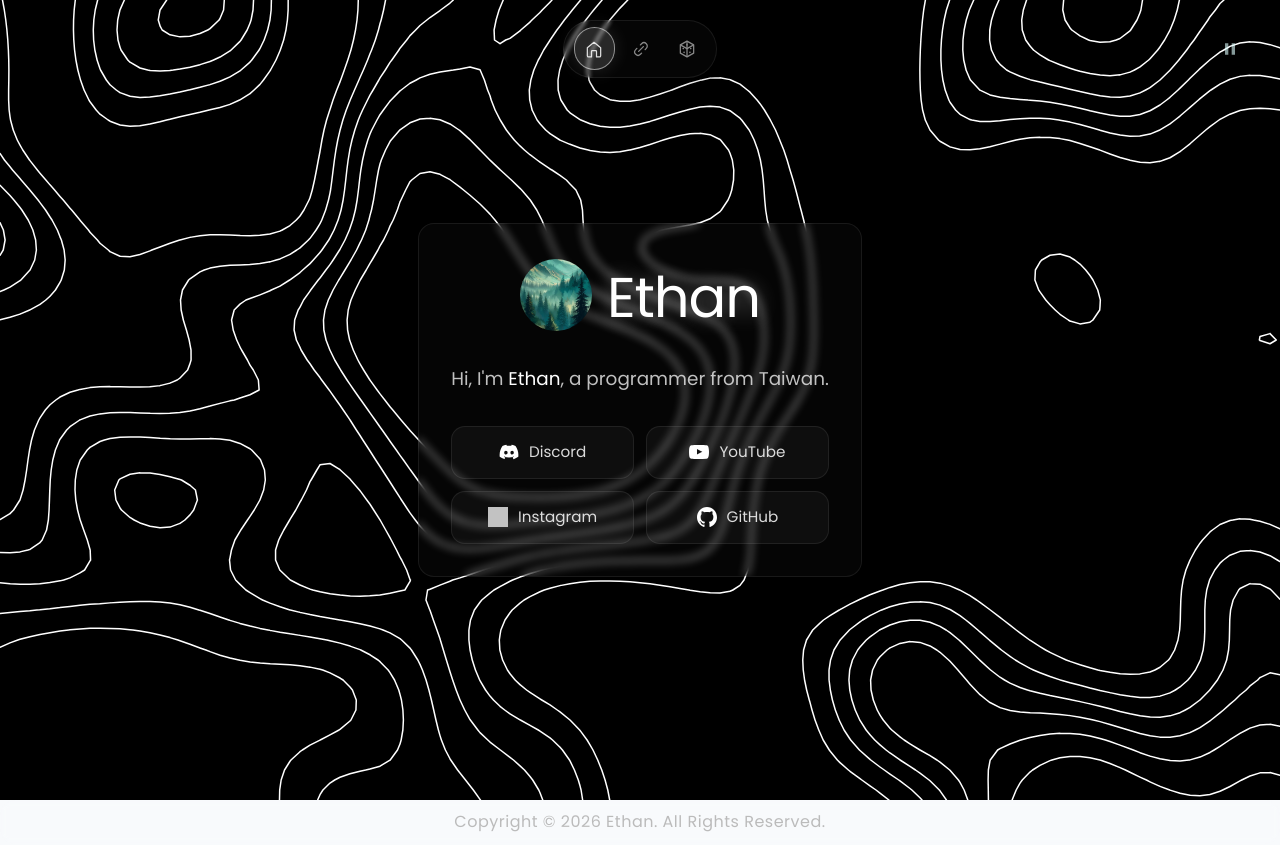
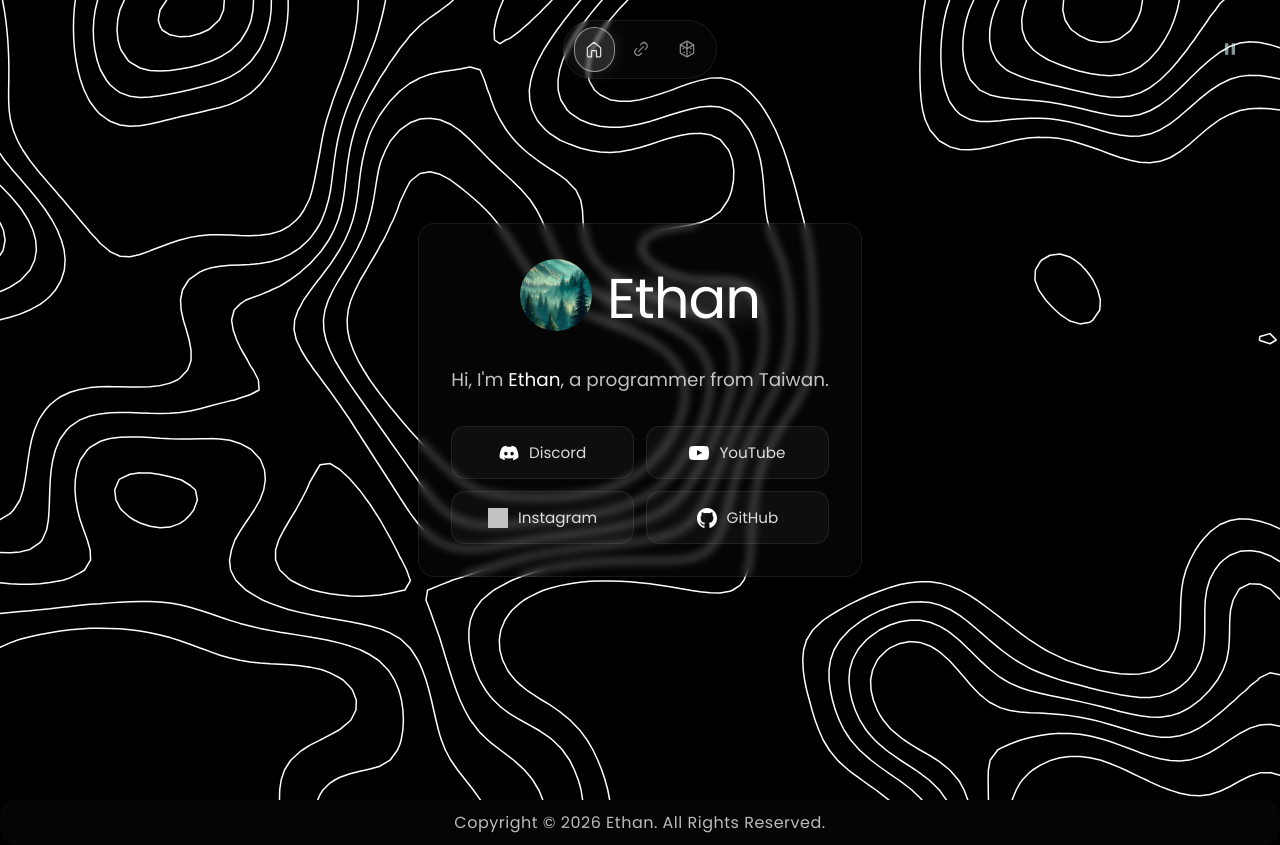
Before and after one commit to Ethan8787/web, a React (Vite) app: page / in a window 1280 px wide. Built offline with nearby package versions, Linux system fonts and the light colour scheme; grey boxes are pictures that could not be loaded; a web font is replaced by a local one.

Commit message:
update background color to black in index.css

```diff
--- a/src/index.css
+++ b/src/index.css
@@ -49,9 +49,7 @@ html, body {
     width: 100%;
     min-height: 100vh;
     font-family: var(--font-main), sans-serif;
-    background-color: #f8fafc;
-    color: #0f172a;
-    line-height: 1.5;
+    background-color: #000000;
 }
 
 #root {
```
